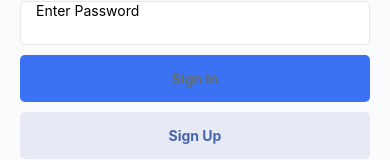
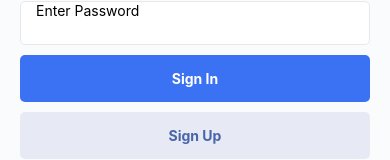
Before and after one commit to saheedsh2/React-Native-Login-App, a React Native app: screen / in a window 390 px wide. Shown: the part 277-437 px from the top of the page. Built offline with nearby package versions, Linux system fonts and the light colour scheme.

Commit message:
my changes

```diff
--- a/src/screens/SigninScreen/SigninScreen.js
+++ b/src/screens/SigninScreen/SigninScreen.js
@@ -54,6 +54,7 @@ const SigninScreen = () => {
         text="Sign In"
         onPress={onSignInPressed}
         type="TERTIARY"
+        fgColor="#ffff"
       />
       <CustomButton
         text="Sign Up"
```
